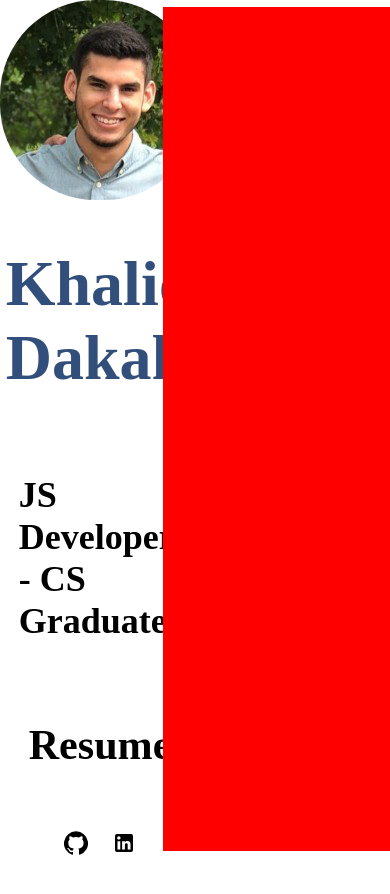
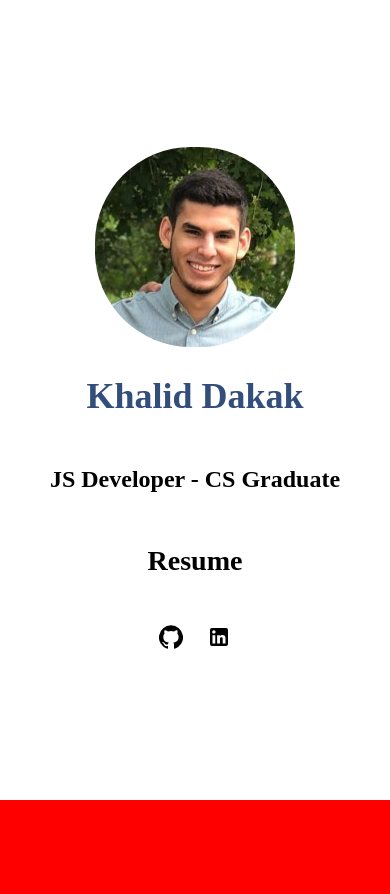
Before and after one commit to KhalidD98/personal-website, a React (Create React App) app: page / in a window 390 px wide. Shown: the top 894 px of the page. Before the commit the page ends 871 px from the top, so only its background shows below. Built offline with nearby package versions, Linux system fonts and the light colour scheme.

Commit message:
Mobile scale works now

```diff
--- a/src/App.js
+++ b/src/App.js
@@ -1,33 +1,31 @@
 import LeftSide from './LeftSide';
 import { Grid } from '@material-ui/core';
+import Box from '@material-ui/core/Box';
 
 import { makeStyles } from '@material-ui/core/styles';
 import RightSide from './RightSide';
 
-const useStyles = makeStyles({
+const useStyles = makeStyles((theme) => ({
   left_side: {
 
   },
   right_side: {
-    height: '100%',
+
   },
   main: {
-    height: '100%',
+
   }
-})
+}))
 
 function App() {
   const classes = useStyles()
   return (
     <>
-      <Grid container direction="row"
-        justify="center"
-        alignItems="center"
-        className={classes.main}>
-        <Grid item xs={5} className={classes.left_side}>
+      <Grid container >
+        <Grid item xs={12} sm={12} md={5}>
           <LeftSide />
         </Grid>
-        <Grid item xs={7} className={classes.right_side}>
+        <Grid item xs={12} sm={12} md={7}>
           <RightSide />
         </Grid>
       </Grid>
--- a/src/LeftSide.js
+++ b/src/LeftSide.js
@@ -5,24 +5,56 @@ import GitHubIcon from '@material-ui/icons/GitHub';
 import LinkedInIcon from '@material-ui/icons/LinkedIn';
 import image from './content/profilePicture.png'
 
-const useStyles = makeStyles({
+const useStyles = makeStyles((theme) => ({
     icons: {
         marginTop: '20px',
     },
     name: {
         fontSize: '64px',
-        color: '#324E7B'
+        color: '#324E7B',
+        [theme.breakpoints.down('md')]: {
+            fontSize: '36px'
+        }
     },
     image: {
         borderRadius: '96px',
     },
     description: {
-        fontSize: '36px'
+        fontSize: '36px',
+        [theme.breakpoints.down('md')]: {
+            fontSize: '24px'
+        }
     },
     resume: {
-        fontSize: '36px'
+        fontSize: '36px',
+        [theme.breakpoints.down('md')]: {
+            fontSize: '24px'
+        },
+    },
+    container: {
+        // zIndex: '0',
+        // padding: '75px 85px '
+        [theme.breakpoints.up('sm')]: {
+            position: 'fixed',
+            left: '0px',
+            top: '0px',
+            right: '552px',
+            width: '40%',
+            height: '100%',
+        },
+
+        [theme.breakpoints.down('sm')]: {
+            position: 'static',
+            width: '100%',
+            height: '800px',
+        },
+        [theme.breakpoints.down('xs')]: {
+            position: 'static',
+            width: '100%',
+            height: '50em',
+        }
     }
-})
+}))
 
 export default function LeftSide() {
     const classes = useStyles()
@@ -30,7 +62,8 @@ export default function LeftSide() {
         <Grid container
             direction="column"
             justify="center"
-            alignItems="center">
+            alignItems="center"
+            className={classes.container}>
 
             {/* Image */}
             <Grid item>
@@ -68,8 +101,6 @@ export default function LeftSide() {
                     </Grid>
                 </Grid>
             </Grid>
-
-
         </Grid>
     )
 }
--- a/src/RightSide.js
+++ b/src/RightSide.js
@@ -4,17 +4,22 @@ import { Grid } from '@material-ui/core';
 import { Card } from '@material-ui/core';
 import CardHeader from '@material-ui/core/CardHeader';
 
-const useStyles = makeStyles({
+const useStyles = makeStyles((theme) => ({
     container: {
-        height: '100%'
+        [theme.breakpoints.down('sm')]: {
+            position: 'static',
+            width: '100%',
+        }
     },
     project_one: {
+        height: '1900px',
         width: '100%',
-        height: '100%',
         backgroundColor: 'red'
     },
     project_two: {
-
+        height: '1900px',
+        width: '100%',
+        backgroundColor: 'green'
     },
     project_three: {
 
@@ -22,35 +27,28 @@ const useStyles = makeStyles({
     project_four: {
 
     },
-    project_one_card: {
-        backgroundColor: 'red'
-    }
-})
+}))
 
 export default function RightSide() {
     const classes = useStyles()
     return (
-        <>
         <Grid container
             direction="column"
             justify="center"
             alignItems="center"
             className={classes.container}>
             <Grid item className={classes.project_one}>
-                    <Card className={classes.project_one_card}>
 
-                    </Card>
             </Grid>
             <Grid item className={classes.project_two}>
 
             </Grid>
-                <Grid item className={classes.project_three}>
+            {/* <Grid item className={classes.project_three}>
 
                 </Grid>
                 <Grid item className={classes.project_four}>
 
+                </Grid> */}
         </Grid>
-            </Grid>
-        </>
     )
 }
```
Lines whose indentation alone changed are shown as unchanged.
